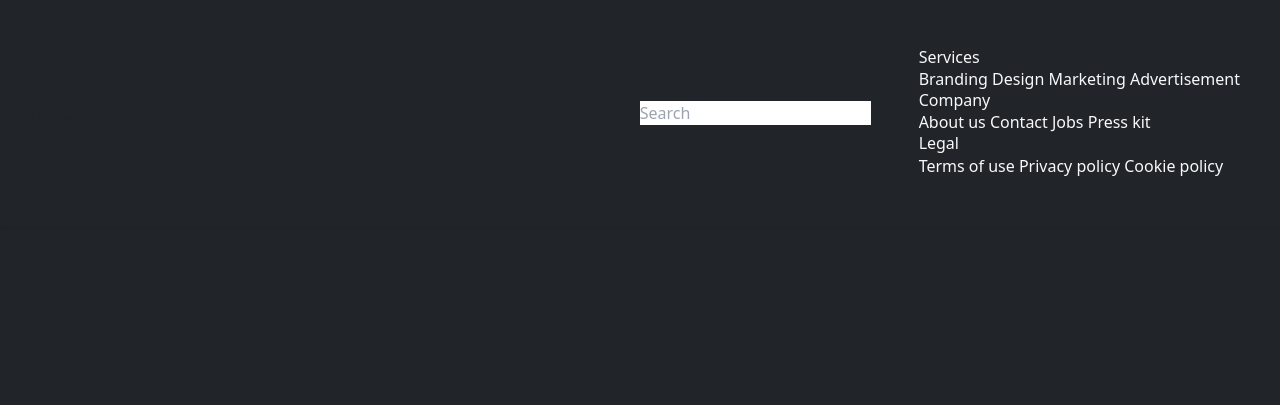
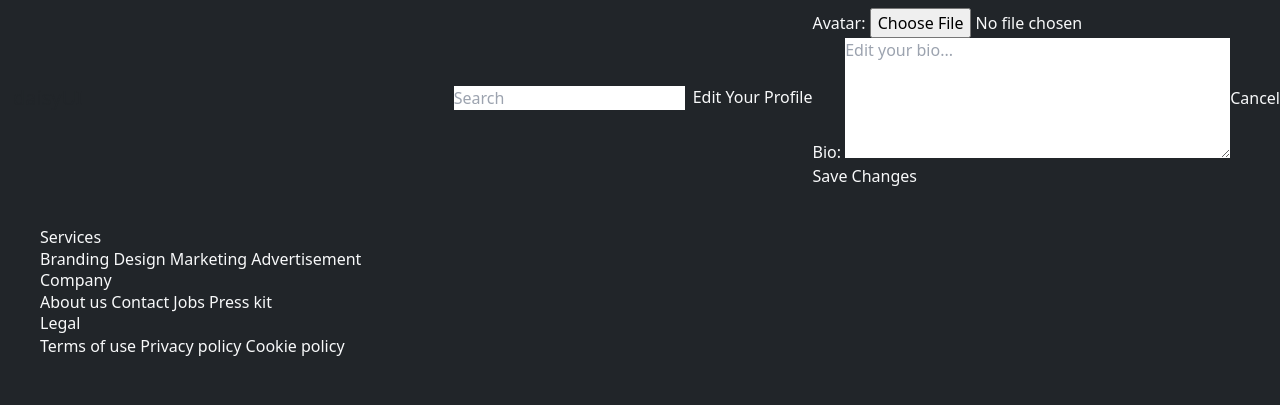
Before and after one commit to rachel1davey/movie_tracker_django, a Django app: template movie_tracker/core/templates/core/edit_profile.html in a window 1280 px wide. Shown: the top 405 px of the page. Run offline with Django 4.2, Linux system fonts and the light colour scheme; the template is opened without the code that fills it: values that come from a table or form of the project are taken from there, others are empty; some libraries are stand-ins or nearby versions.

Commit message:
Update edit profile template for improved form handling and user experience

```diff
--- a/movie_tracker/core/templates/core/edit_profile.html
+++ b/movie_tracker/core/templates/core/edit_profile.html
@@ -1,3 +1,14 @@
 {% extends "base.html" %}
-{% block title %}{% endblock title %}
-{% block content %}{% endblock content %}
+{% block title %}Edit Profile{% endblock %}
+
+{% block content %}
+<h1>Edit Your Profile</h1>
+
+<form method="post" enctype="multipart/form-data">
+    {% csrf_token %}
+    {{ form.as_p }}
+    <button type="submit">Save Changes</button>
+</form>
+
+<a href="{% url 'core:own_profile' %}">Cancel</a>
+{% endblock %}
```
